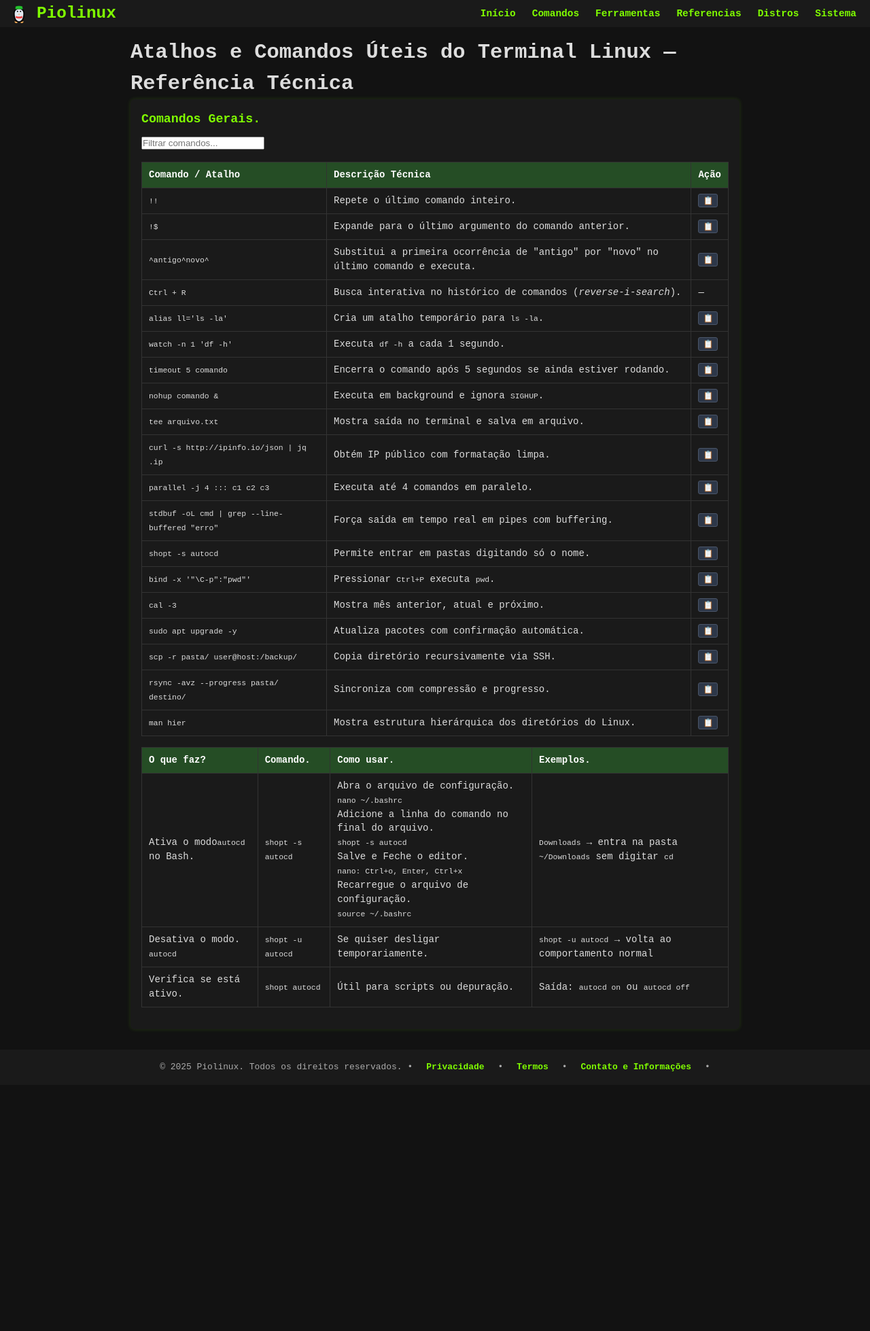
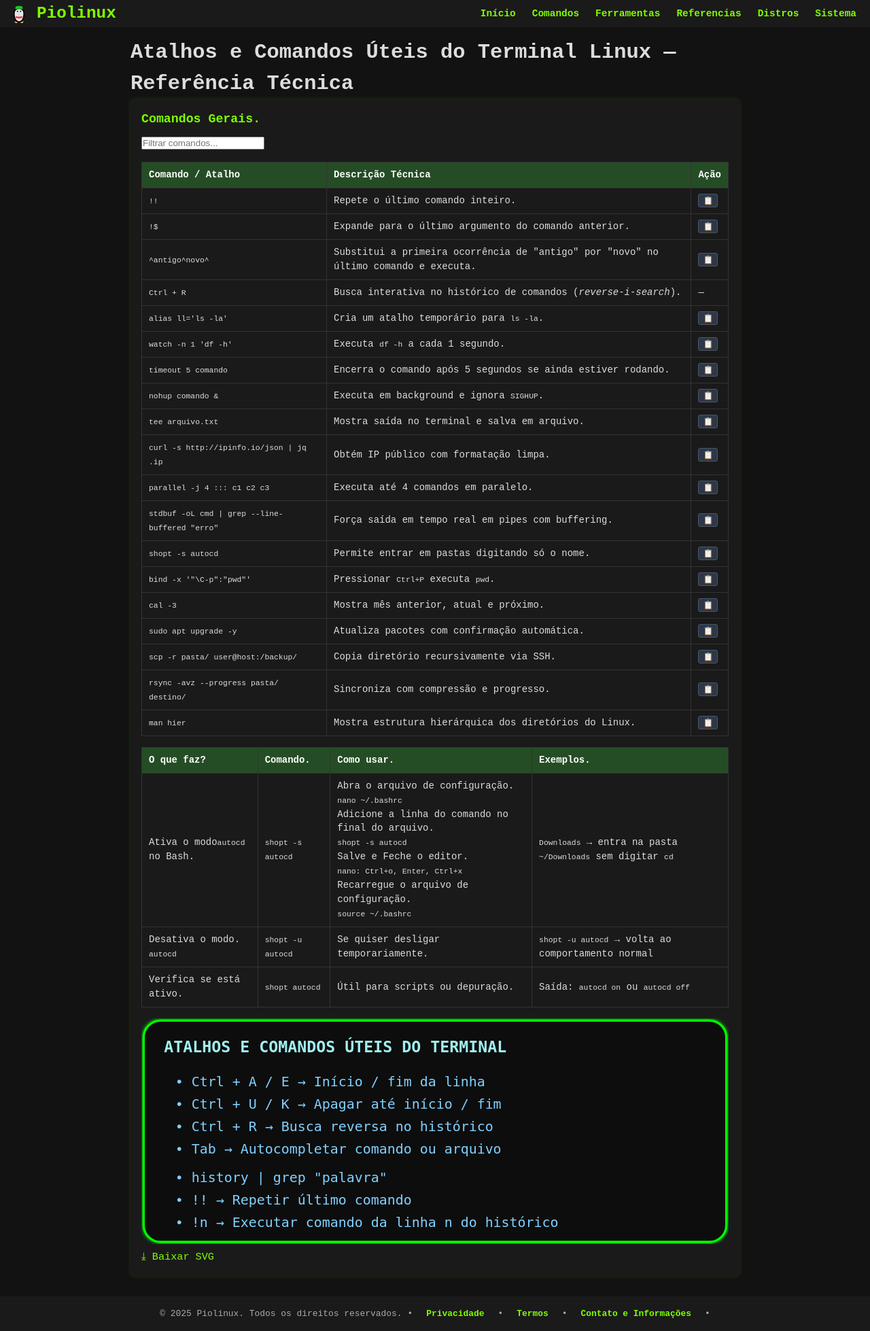
Before and after one commit to Piolinux/piolinux-site, a Jekyll site: the page built from _pages/_comandos/comandos-avancados-linux-tabela-tecnica.md, in a window 1280 px wide. Shown: the whole page at 68% size. Built offline with Jekyll 4.4.1, drawn with Linux system fonts in a browser that asks for light colours; before the commit the page ends 1596 px from its top, so only the background shows below that.

Commit message:
Update comandos-avancados-linux-tabela-tecnica.md

```diff
--- a/_pages/_comandos/comandos-avancados-linux-tabela-tecnica.md
+++ b/_pages/_comandos/comandos-avancados-linux-tabela-tecnica.md
@@ -161,4 +161,57 @@ function filtrarLinhas(termo) {
   </tbody>
 </table>
 
+<figure>
+<svg viewBox="0 0 520 200" xmlns="http://www.w3.org/2000/svg">
+  <defs>
+    <filter id="glow" x="-10%" y="-10%" width="120%" height="120%">
+      <feGaussianBlur stdDeviation="1.5" result="blur"/>
+      <feFlood flood-color="#00ff00" result="glow"/>
+      <feComposite in="glow" in2="blur" operator="in" result="softGlow"/>
+      <feMerge>
+        <feMergeNode in="softGlow"/>
+        <feMergeNode in="SourceGraphic"/>
+      </feMerge>
+    </filter>
+    <linearGradient id="grad" x1="0%" y1="0%" x2="0%" y2="100%">
+      <stop offset="0%" style="stop-color:#0f0f0f;stop-opacity:1"/>
+      <stop offset="100%" style="stop-color:#0a0a0a;stop-opacity:1"/>
+    </linearGradient>
+  </defs>
+
+  <style>
+    .label { fill: #a0f0f0; font-family: 'Fira Code', 'DejaVu Sans Mono', monospace; font-size: 14px; font-weight: bold; }
+    .cmd { fill: #80d0ff; font-family: 'Fira Code', 'DejaVu Sans Mono', monospace; font-size: 12px; }
+    .safe { fill: #80ffaa; font-family: 'Fira Code', 'DejaVu Sans Mono', monospace; font-size: 11px; font-style: italic; }
+  </style>
+
+  <!-- Fundo arredondado -->
+  <rect x="2" y="2" width="516" height="196" rx="15" ry="15"
+        fill="url(#grad)" stroke="#00ff00" stroke-width="2" filter="url(#glow)" />
+
+  <text class="label" x="20" y="30">ATALHOS E COMANDOS ÚTEIS DO TERMINAL</text>
+
+  <!-- Atalhos de navegação -->
+  <text class="cmd" x="30" y="60">• Ctrl + A / E → Início / fim da linha</text>
+  <text class="cmd" x="30" y="80">• Ctrl + U / K → Apagar até início / fim</text>
+  <text class="cmd" x="30" y="100">• Ctrl + R → Busca reversa no histórico</text>
+  <text class="cmd" x="30" y="120">• Tab → Autocompletar comando ou arquivo</text>
+
+  <!-- Comandos técnicos -->
+  <text class="cmd" x="30" y="145">• history | grep "palavra"</text>
+  <text class="cmd" x="30" y="165">• !! → Repetir último comando</text>
+  <text class="cmd" x="30" y="185">• !n → Executar comando da linha n do histórico</text>
+
+  <!-- Observação -->
+  <text class="safe" x="30" y="215">✓ Funciona em bash, zsh e shells POSIX — sem dependências</text>
+</svg>
+
+</figure>
+
+
+<a href="/assets/imagens/atalhos-terminal.svg" download>⤓ Baixar SVG</a>
+
+
+
+
 </section>
```
